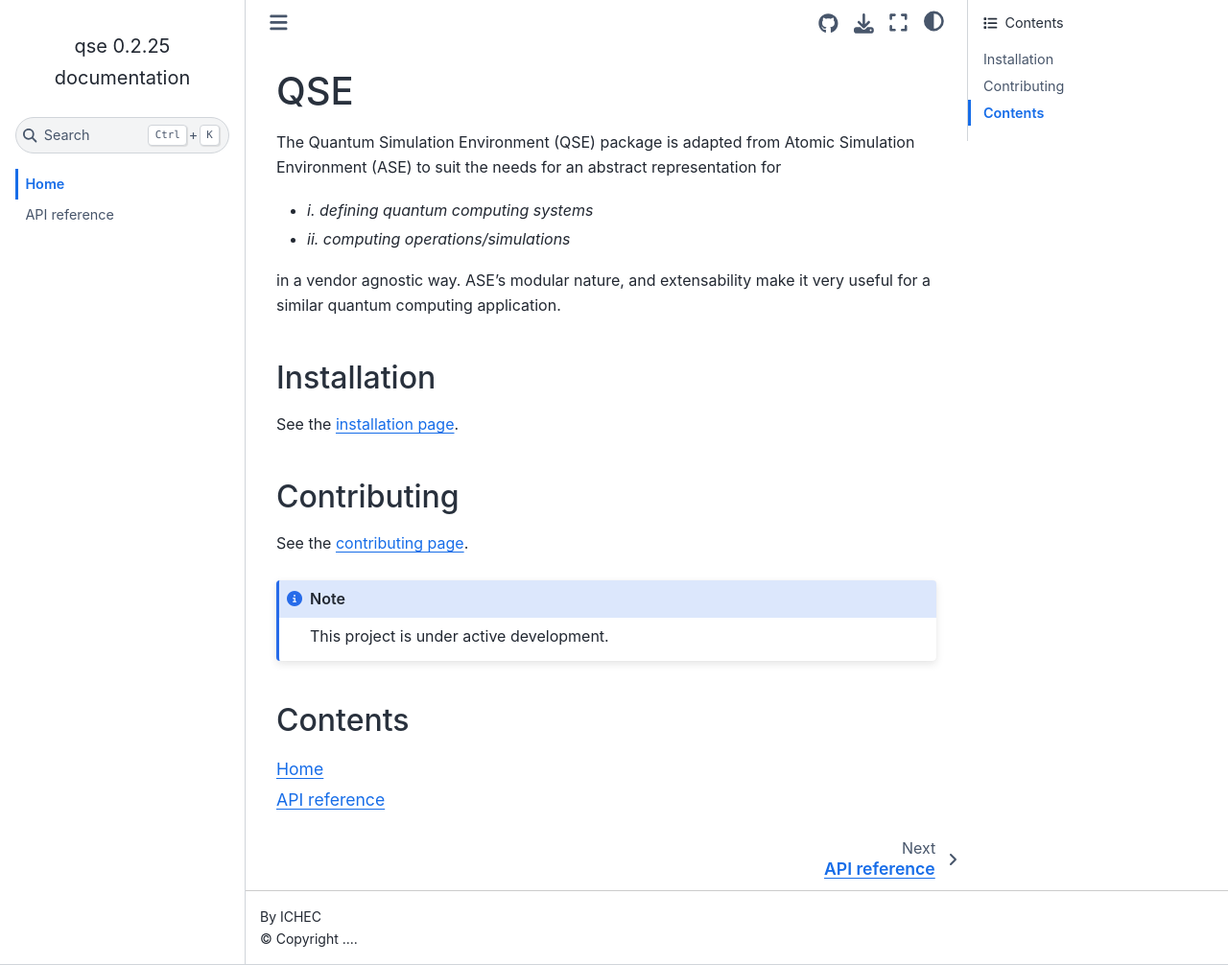
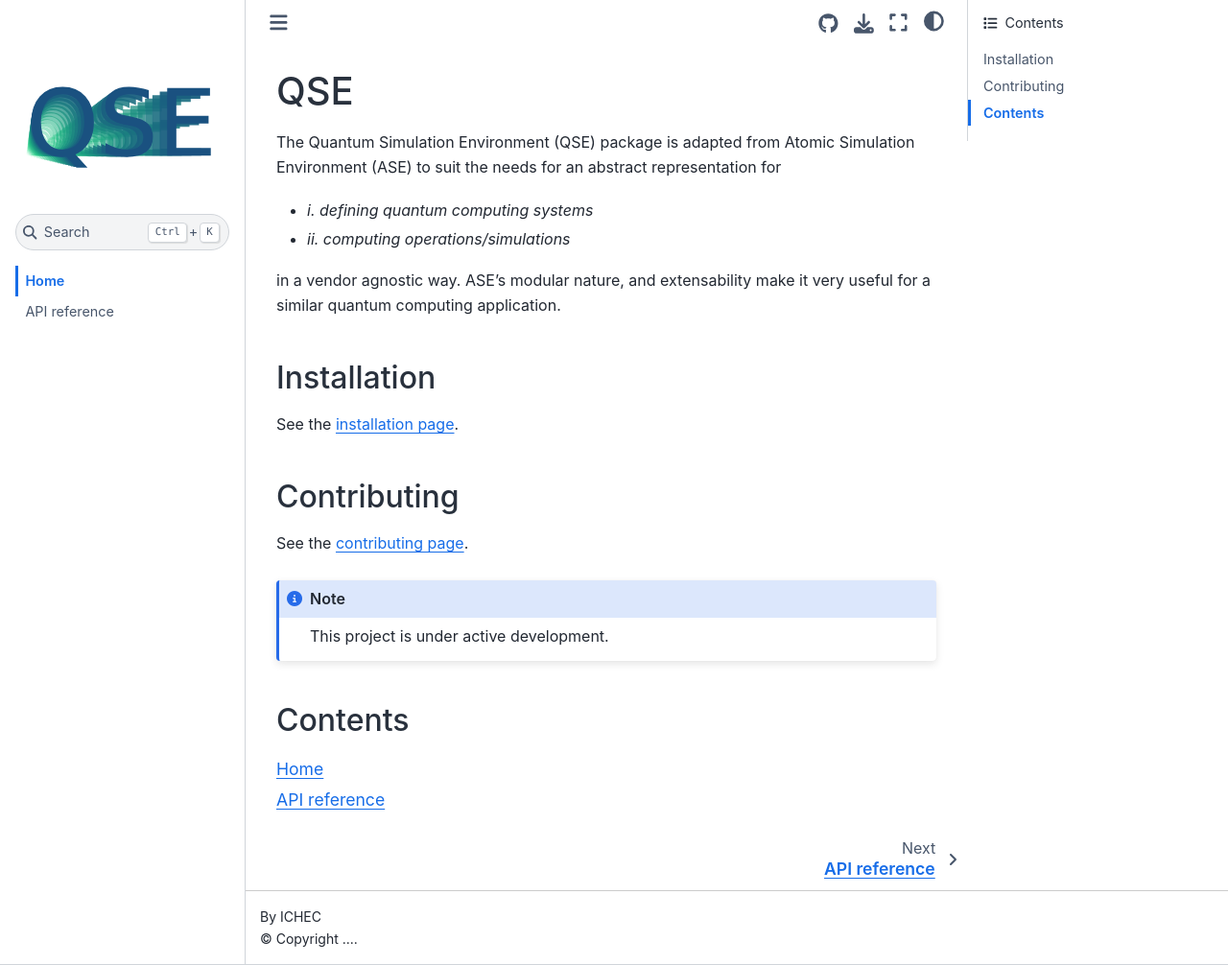
Before and after one commit to ICHEC/qse, a Sphinx documentation site: the page built from docs/source/index.rst, in a window 1280 px wide and 1006 px high. Shown: the whole window at 96% size. Built offline with Sphinx 7.4.7 and the Sphinx Book theme 1.1.4, drawn with Linux system fonts in a browser that asks for light colours; pages that are not in the unit, such as notebooks, are missing from menus.

Commit message:
add logo

```diff
--- a/docs/source/conf.py
+++ b/docs/source/conf.py
@@ -58,3 +58,4 @@ html_theme_options = {
     "use_edit_page_button": False,
     "use_issues_button": True,
 }
+html_logo = "logo.svg"
--- /dev/null
+++ b/docs/source/qse_logo.py
@@ -0,0 +1,15 @@
+import matplotlib.pyplot as plt
+import numpy as np
+
+fig = plt.figure(figsize=(5.8, 2.4))
+n = 20
+font_sizes = np.linspace(180, 1, n)[::-1]
+colors = np.sqrt(np.linspace(0.1, 0.9, n))[::-1]
+alphas = np.linspace(0, 1, n)
+
+for font_size, c, alpha in zip(font_sizes, colors, alphas):
+    plt.text(x=-0.06, y=0.1, s="QSE", size=font_size, color=(0.1, c, 0.5), alpha=alpha)
+
+plt.axis('off')
+#plt.savefig("logo.svg", format='svg', transparent=True)
+plt.show()
```
Also changed, not shown: docs/source/logo.svg (added).
